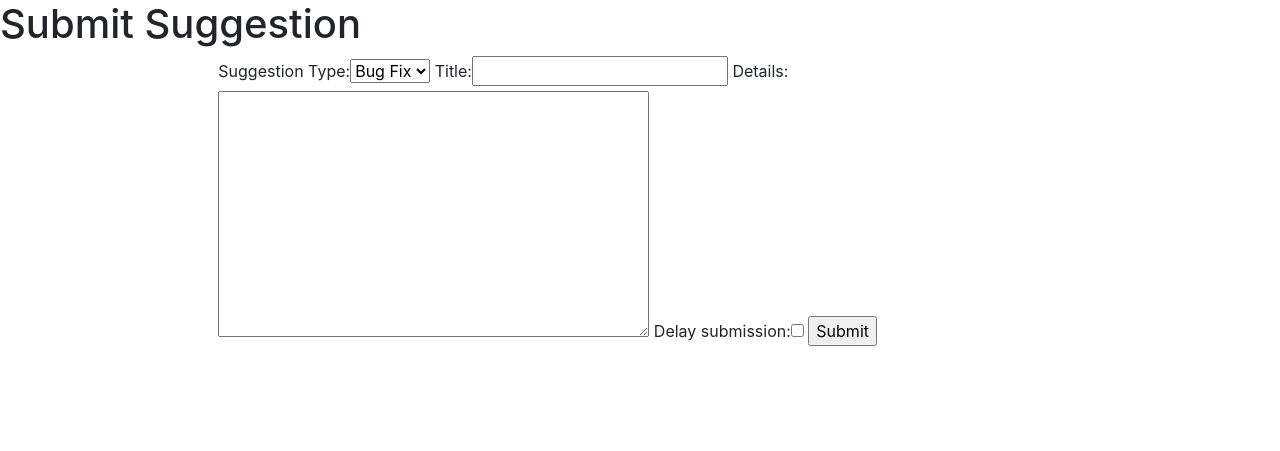
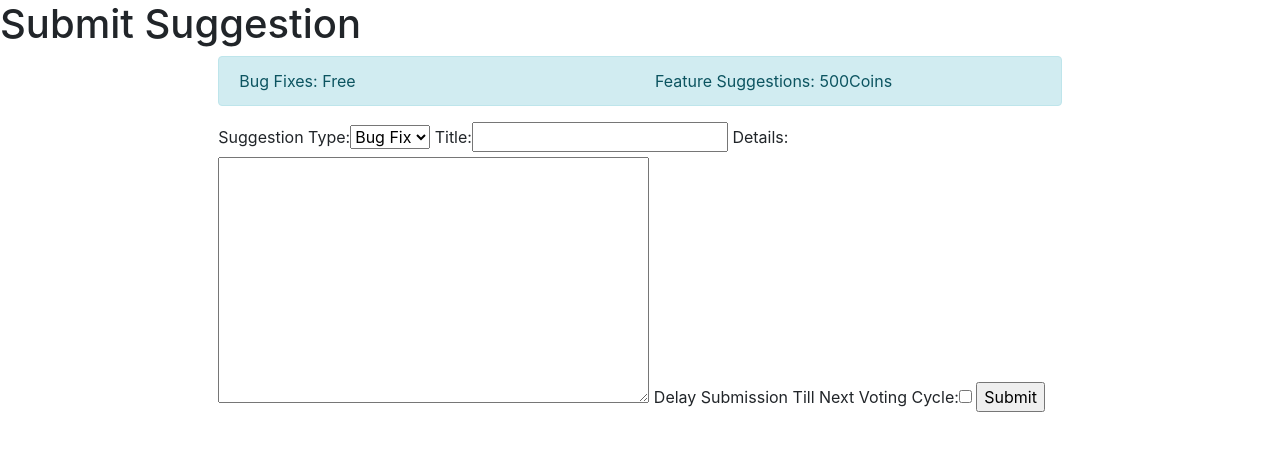
Before and after one commit to Paddywc/milestone-project-5, a Django app: page /suggestions/add/ in a window 1280 px wide. Shown: the part 56-507 px from the top of the page. Run offline with Django 3.2, Linux system fonts and the light colour scheme; a user stored in the database is signed in; data comes from the database, SQL or seed files in the repository; both versions use the stored data as it was after the commit; some libraries are stand-ins or nearby versions.

Commit message:
add django messages

```diff
--- a/UnicornAttractor/settings.py
+++ b/UnicornAttractor/settings.py
@@ -90,7 +90,6 @@ TEMPLATES = [
                 'django.contrib.messages.context_processors.messages',
                 'market.contexts.cart',
                 'market.contexts.usercoins',
-
             ],
         },
     },
@@ -127,6 +126,10 @@ AUTH_PASSWORD_VALIDATORS = [
         'NAME': 'django.contrib.auth.password_validation.NumericPasswordValidator',
     },
 ]
+
+
+
+MESSAGE_STORAGE = 'django.contrib.messages.storage.session.SessionStorage'
 
 
 # Internationalization
--- a/accounts/templates/login.html
+++ b/accounts/templates/login.html
@@ -3,7 +3,13 @@
 {% block title %}Login{% endblock %}
 {% block content %}
 <main id="login">
+
+
 <h1 id="page-header">Login</h1>
+
+
+
+
     <div class="col-xs-10 col-md-8 offset-md-2 offset-xs-1">
 <form class="accounts-form" action="{% url 'login' %}" method="post">
     {{ form|as_bootstrap_inline }}
--- a/accounts/templates/signup.html
+++ b/accounts/templates/signup.html
@@ -3,10 +3,14 @@
 {% block title %}Sign Up{% endblock %}
 {% block content %}
 
+
+
+
 <main id="signup">
         <div class="col-xs-10 col-md-8 offset-md-2 offset-xs-1">
 
 <h1 id="page-header">Sign Up</h1>
+
 
 <form class="accounts-form" method="post">
     {{ form|as_bootstrap_inline }}
--- a/templates/base.html
+++ b/templates/base.html
@@ -104,6 +104,18 @@ https://stripe.com/docs/stripe-js/reference
 </header>
 
 <body>
+
+<!--messages code from: https://simpleisbetterthancomplex.com/tips/2016/09/06/django-tip-14-messages-framework.html-->
+{% for message in messages %}
+  <div class="alert message-alert alert-{{ message.tags }} alert-dismissible" role="alert">
+    <button type="button" class="close" data-dismiss="alert" aria-label="Close">
+      <span aria-hidden="true">&times;</span>
+    </button>
+    {{ message }}
+  </div>
+{% endfor %}
+
+
     {% block content %}{% endblock %}
 </body>
 
--- a/unicornapp/views.py
+++ b/unicornapp/views.py
@@ -5,10 +5,13 @@ from market.coins import add_coins
 from django.conf import settings
 import market.coin_prices.coin_rewards as coin_rewards
 from usersuggestions.voting import get_voting_end_date
+from django.contrib import messages
+
 # Create your views here.
 def render_home(request):
     """
     """
+
     form = UserSignupForm
     voting_end_date = get_voting_end_date()
     if request.method == "POST":
@@ -18,4 +21,5 @@ def render_home(request):
             if settings.COINS_ENABLED:
                 add_coins(new_user, coin_rewards.signup, 5)
                 login(request, new_user)
+                messages.info(request, "Your account has been created. Welcome {}!".format(new_user.username))
     return render(request, "home.html", {"form": form, "voting_end_date":voting_end_date})
--- a/usersuggestions/forms.py
+++ b/usersuggestions/forms.py
@@ -8,7 +8,8 @@ class SuggestionForm(forms.ModelForm):
         exclude = ["date_time"]
         widgets = {"user": forms.HiddenInput()} #value set in views
         labels = {
-            "is_feature": "Suggestion Type"
+            "is_feature": "Suggestion Type",
+            "delay_submission": "Delay Submission Till Next Voting Cycle"
         }
 
 class CommentForm(forms.ModelForm):
--- a/usersuggestions/templates/add_suggestion.html
+++ b/usersuggestions/templates/add_suggestion.html
@@ -1,24 +1,28 @@
-{% extends 'base.html' %}
-{% load bootstrap_tags %}
-{% block title %} Submit Suggestion {% endblock %}
-{% block head %}
+{% extends 'base.html' %} {% load bootstrap_tags %} {% block title %} Submit Suggestion {% endblock %} {% block head %}
 <!--Script for ckeditor-->
-    {{ form.media }}
-{% endblock %}
-{% block content %}
+{{ form.media }} {% endblock %} {% block content %}
 
 <main id="submit-suggestion">
   <h1 id="submit-suggestion-title">Submit Suggestion</h1>
   <div class="row">
     <div class="col-xs-10 col-md-8 offset-xs-1 offset-md-2">
+      <div class="alert alert-info" role="alert">
+        <div class="row">
+          <div class="col-6">
+            Bug Fixes: Free
+          </div>
+          <div class="col-6">
+            Feature Suggestions: {{ price }}Coins
+          </div>
+        </div>
+      </div>
+    </div>
+  </div>
+  <div class="row">
+    <div class="col-xs-10 col-md-8 offset-xs-1 offset-md-2">
       <form method="post">
-    {{ form|as_bootstrap }}
-    {% csrf_token %}
-
-    {% if not coins_enabled %}
-    <input type="submit" value="Submit" id="bugFixSubmit">
-
-      {% else %}
+        {{ form|as_bootstrap }} {% csrf_token %} {% if not coins_enabled %}
+        <input type="submit" value="Submit" id="bugFixSubmit"> {% else %}
         <input type="submit" value="Submit" id="bugFixSubmit">
 
         <!-- Button trigger modal -->
@@ -39,8 +43,7 @@
               <div class="modal-body">
 
                 <p>Suggestion Price: {{ price }} coins </p>
-        Current coins: {{ user_coins }}
-           {% if price > user_coins %}
+                Current coins: {{ user_coins }} {% if price > user_coins %}
                 <p>You have insufficient coins to make this purchase</p>
                 <form method="POST">
 
@@ -96,26 +99,23 @@
       }
     };
 
-    let showOrHideDelaySubmissionCheckbox = function(){
-       if ($("#id_is_feature").val() == "True"){
+    let showOrHideDelaySubmissionCheckbox = function() {
+      if ($("#id_is_feature").val() == "True") {
         $(".checkbox").show()
-       }else{
+      }
+      else {
         $(".checkbox").hide()
       }
     };
 
-     $(document).ready(function(){
+    $(document).ready(function() {
       showAppropriateButton()
       showOrHideDelaySubmissionCheckbox()
     })
 
     $("#id_is_feature").change(showAppropriateButton)
     $("#id_is_feature").change(showOrHideDelaySubmissionCheckbox)
-
-
   </script>
 
 </main>
-{% endif %}
-
-{% endblock %}
+{% endif %} {% endblock %}
--- a/usersuggestions/views.py
+++ b/usersuggestions/views.py
@@ -3,6 +3,7 @@ import datetime
 from django.conf import settings
 from django.contrib.auth.decorators import login_required
 from django.shortcuts import render, redirect, get_object_or_404
+from django.contrib import messages
 
 import market.coin_prices.coin_rewards as coin_rewards
 from accounts.models import User
@@ -55,8 +56,10 @@ def add_suggestion(request):
                 if saved_suggestion_object.delay_submission:
                     suggestion_admin_page = SuggestionAdminPage(suggestion=saved_suggestion_object,
                                                                 in_current_voting_cycle=False)
+                    messages.success(request, "Suggestion successfully submitted. It will be posted as the end of the current voting cycle")
                 else:
                     suggestion_admin_page = SuggestionAdminPage(suggestion=saved_suggestion_object)
+                    messages.success(request, "Suggestion successfully submitted!")
                 suggestion_admin_page.save()
                 set_session_form_values_as_false(request)
                 return (redirect("view_suggestion", saved_suggestion_object.id))
```
Also changed, not shown: accounts/views.py (+7 -8 lines), market/views.py (+6 -1 lines), unicornapp/templates/home.html (+9 -2 lines), db.sqlite3, market/contexts.py (line endings or trailing spaces). Lines whose indentation alone changed are shown as unchanged.
